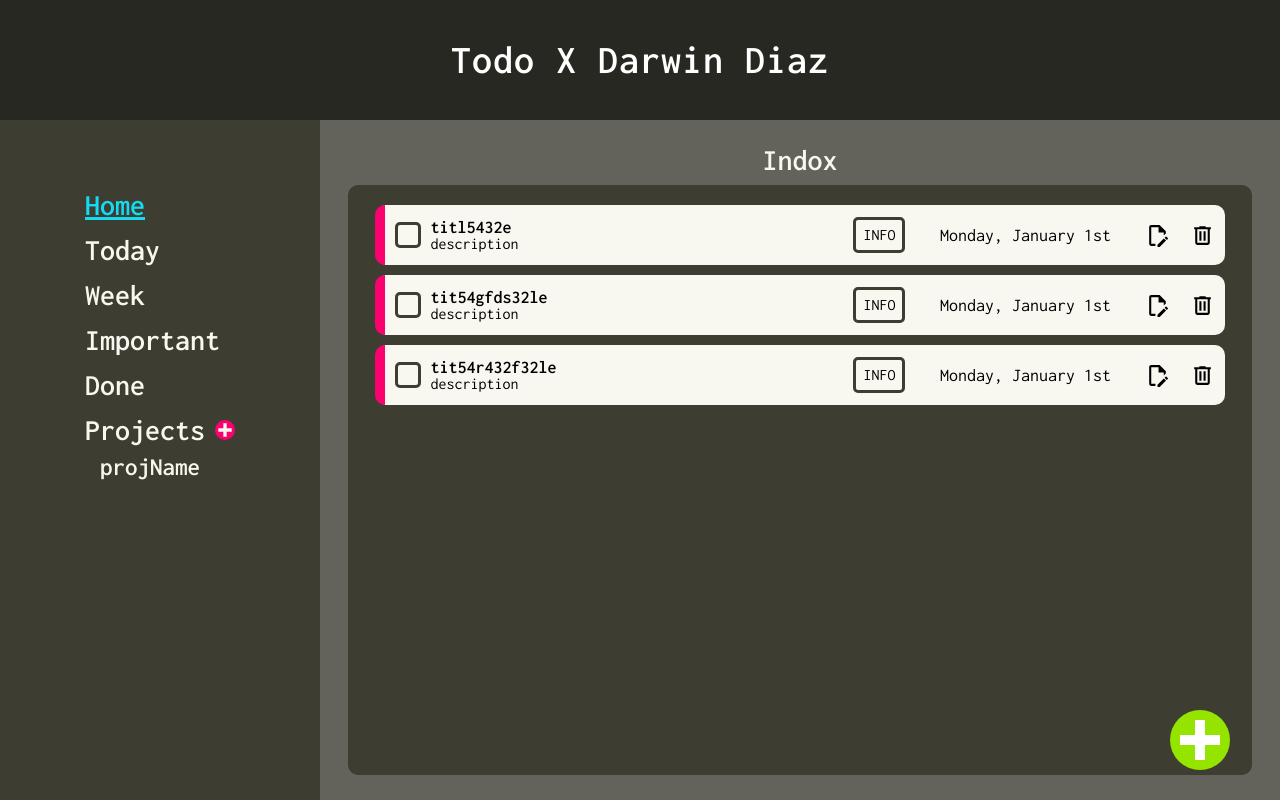
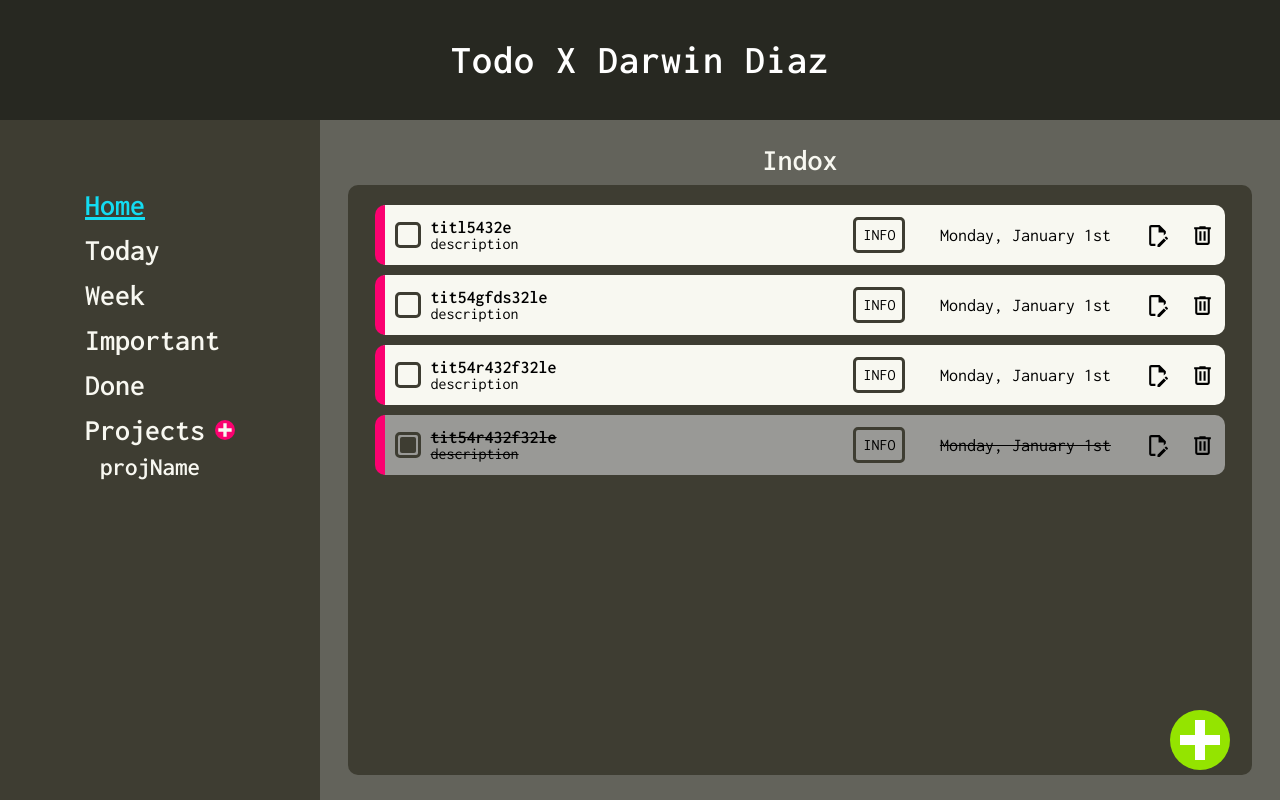
Before and after one commit to darwin-dev-diaz/odin-todo-app, a website built with webpack: page src/index.html in a window 1280 px wide. Built offline with nearby package versions, Linux system fonts and the light colour scheme.

Commit message:
Create CSS values for complete functionality

```diff
--- a/src/DOMHandler.js
+++ b/src/DOMHandler.js
@@ -24,10 +24,14 @@ function toggleTaskPopup() {
   const page = document.querySelector(".page");
   page.classList.toggle("blur");
 }
-function createTaskDOMElement(title, description, priority, date) {
+function createTaskDOMElement(title, description, priority, date, completed=false) {
   // Create the main container div
   const taskContainer = document.createElement('div');
   taskContainer.classList.add('task', `priority--${priority}`);
+
+  if(completed){
+    taskContainer.classList.add('completed');
+  }
 
   // Create left side of the task
   const leftContainer = document.createElement('div');
@@ -36,6 +40,9 @@ function createTaskDOMElement(title, description, priority, date) {
   // Create status element
   const status = document.createElement('div');
   status.classList.add('task--status');
+
+  const statusDiv = document.createElement('div');
+  status.appendChild(statusDiv);
 
   // Create text container
   const textContainer = document.createElement('div');
--- a/src/index.js
+++ b/src/index.js
@@ -139,7 +139,8 @@ function populateDOMTasks() {
       task.title,
       task.description,
       task.priority,
-      date
+      date,
+      task.completed,
     );
 
     DOMTask.querySelector(".task--delete").addEventListener(
@@ -164,10 +165,18 @@ fillProjectOptionsFromList();
 createTask("titl5432e", "description", "2024-01-01", "high", "projName");
 createTask("tit54gfds32le", "description", "2024-01-01", "high", "projName");
 createTask("tit54r432f32le", "description", "2024-01-01", "high", "projName");
+const test = createTask("tit54r432f32le", "description", "2024-01-01", "high", "projName", false);
+test.completed=true;
+
 populateDOMTasks();
 
-// populateTaskEditPopup(createTask("title", "description", "2024-01-01", "low", "testing"));
+///////////////////// COMPLETE BUTTON FUNCTIONALITY /////////////////////
+///////////////////// COMPLETE BUTTON FUNCTIONALITY /////////////////////
+///////////////////// COMPLETE BUTTON FUNCTIONALITY /////////////////////
+const completeBtns = document.querySelectorAll(".task--status");
+completeBtns.forEach(btn=>{
+  btn.addEventListener('click',event=>{
 
-///////////////////// TASK BUTTON FUNCTIONALITY /////////////////////
-///////////////////// TASK BUTTON FUNCTIONALITY /////////////////////
-///////////////////// TASK BUTTON FUNCTIONALITY /////////////////////
+    event.target.parentNode.parentNode.classList.toggle("completed");
+  });
+});
--- a/src/style.css
+++ b/src/style.css
@@ -200,6 +200,10 @@ h2 {
   padding-right: 10px;
 }
 
+.task.completed{
+  background-color: #999996;
+}
+
 .task--left {
   display: flex;
   flex-direction: row;
@@ -231,6 +235,29 @@ h2 {
   width: 20px;
   border: 3px var(--mon-grey) solid;
   border-radius: 5px;
+  display: flex;
+  align-items: center;
+  justify-content: center;
+}
+.task--status:hover {
+  cursor: pointer;
+}
+
+.task--status > div{
+  width: 80%;
+  height: 80%;
+  border-radius: 2px;
+  background-color: var(--mon-grey);
+  display: none;
+}
+
+.task.completed .task--status > div{
+  display: block;
+}
+
+.task.completed .task--text,
+.task.completed .task--date{
+  text-decoration: line-through;
 }
 
 .task--title {
--- a/src/todoList.js
+++ b/src/todoList.js
@@ -34,6 +34,9 @@ function createTask(
     get completed() {
       return _completed;
     },
+    set completed(newCompleted) {
+      _completed = newCompleted;
+    },
     get project() {
       return _project;
     },
@@ -44,7 +47,7 @@ function createTask(
       newDueDate,
       newPriority,
       newProject,
-      newCompleted,
+      newCompleted
     ) {
       _title = newTitle;
       _description = newDescription;
```
Also changed, not shown: src/index.html (+6 -4 lines), dist/main.js.
